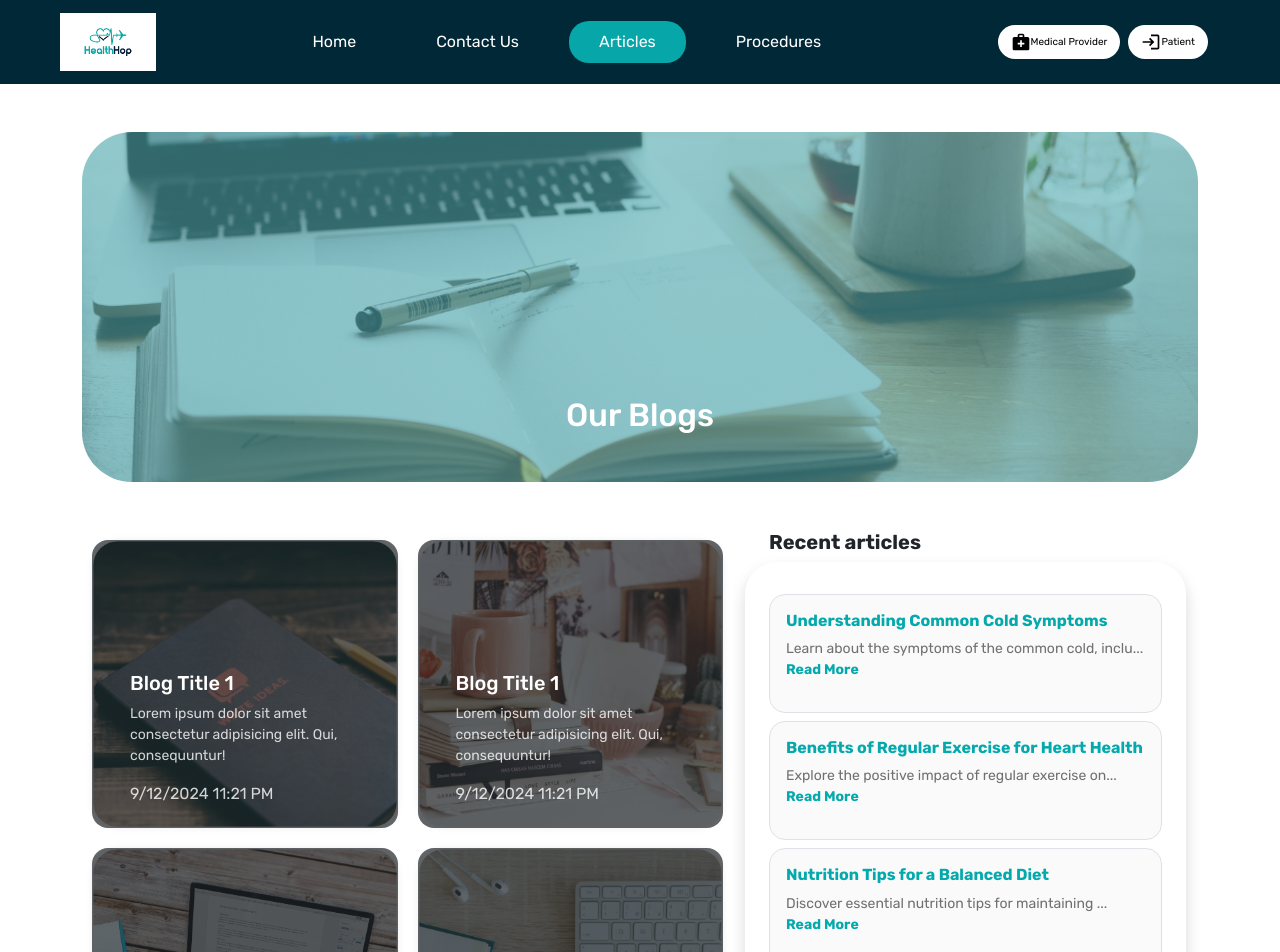
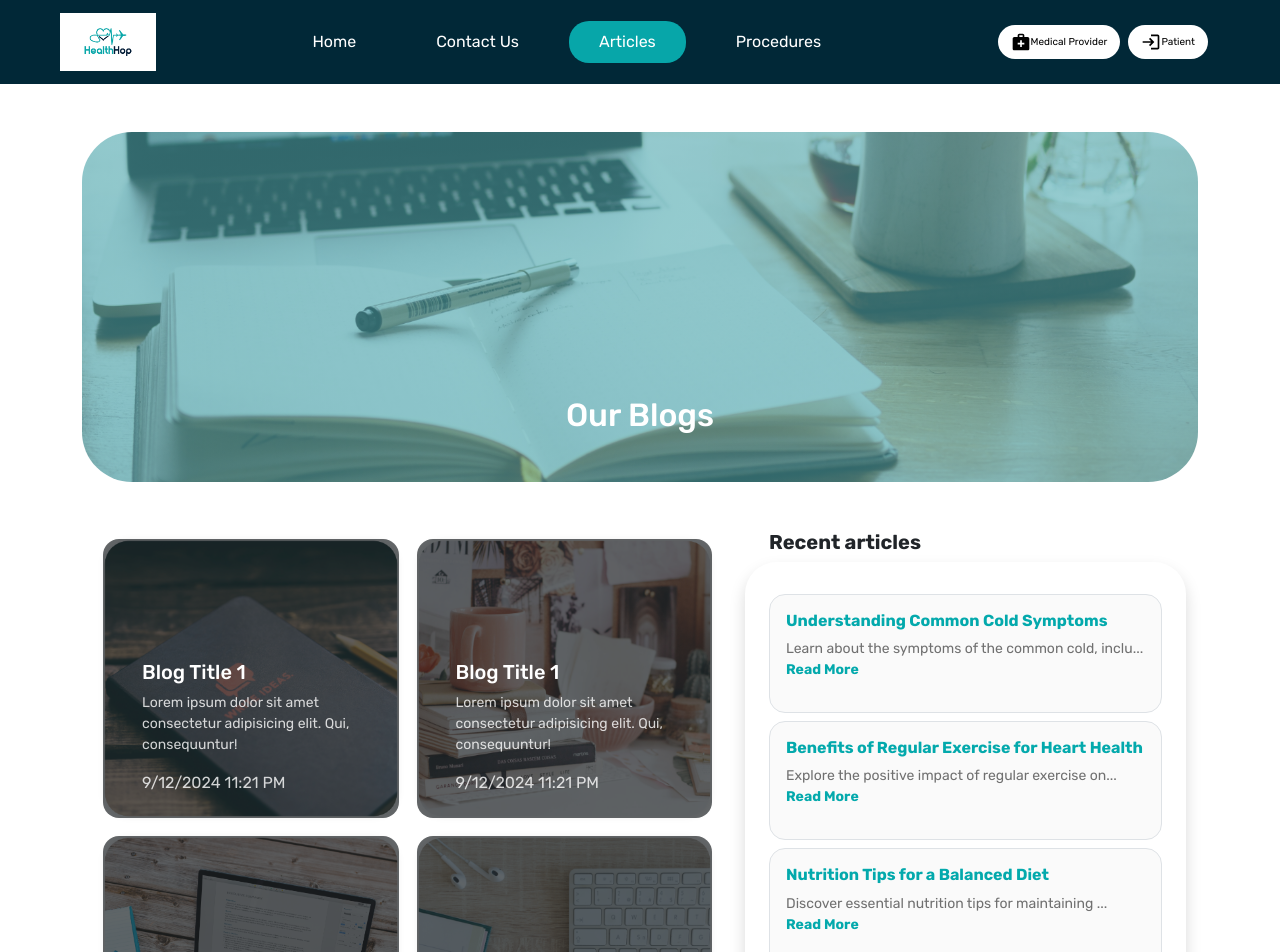
Before and after one commit to soniaFarhan/healthhop, a React (Create React App) app: page /blogs in a window 1280 px wide. Shown: the top 952 px of the page. Built offline with nearby package versions, Linux system fonts and the light colour scheme.

Commit message:
changings

```diff
--- a/src/App.css
+++ b/src/App.css
@@ -478,3 +478,6 @@ select.bg-select option{
 .gradient-btn{
   background-image: linear-gradient(to right,rgb(7,165,168), rgb(0,26,53));
 }
+.bor-bn{
+  border: 1px solid rgb(7,166,169) !important;
+}
--- a/src/pages/ContactUs.jsx
+++ b/src/pages/ContactUs.jsx
@@ -105,8 +105,8 @@ export const ContactUs = () => {
             </div>
 
                 <div class="input-group d-flex justify-content-center">
-                <div class="form-outline col-md-4 col-sm-6 col-12">
-                    <input type="search" id="form1" class="form-control" placeholder='ENTER YOUR EMAIL ADDRESS' />
+                <div class="form-outline col-md-4 col-sm-6 col-12 fs_14px">
+                    <input type="search" id="form1" class="form-control" placeholder='Enter your email address' />
                     {/* <label class="form-label" for="form1">Search</label> */}
                 </div>
                 <button type="button" class="btn btn_green mt-sm-0 mt-2">
--- a/src/pages/HealthJourney.jsx
+++ b/src/pages/HealthJourney.jsx
@@ -54,7 +54,7 @@ export const HealthJourney = () => {
         <h3>
             Medical Providers Picked for you
         </h3>
-        <p className='fs_14px w-75 me-md-5 pe-md-5 fw-medium'>
+        <p className='fs_14px w-75 me-md-5 pe-md-5'>
             We've picked the top medical providers for your procedure. We only work with
             the best of the best to ensure top-care and safety from the beginning of your
             journey until the end.
--- a/src/pages/LearnMore.jsx
+++ b/src/pages/LearnMore.jsx
@@ -56,31 +56,31 @@ export const LearnMore = () => {
           name: "Dr. Smith",
           procedure: "Facial Rejuvenation",
           description: "Dr. Smith is a highly skilled surgeon with a passion for helping patients achieve their desired look through facial rejuvenation procedures.",
-          imageSrc: require("../assets/md-1.jpg")
+          imageSrc: require("../assets/pleased-young-female-doctor-wearing-medical-robe-stethoscope-around-neck-standing-with-closed-posture.png")
         },
         {
           name: "Dr. Johnson",
           procedure: "Breast Augmentation",
           description: "Dr. Johnson specializes in breast augmentation procedures, providing personalized care to help patients enhance their confidence and appearance.",
-          imageSrc: require("../assets/md-2.jpg")
+          imageSrc: require("../assets/pleased-young-female-doctor-wearing-medical-robe-stethoscope-around-neck-standing-with-closed-posture.png")
         },
         {
           name: "Dr. Davis",
           procedure: "Liposuction",
           description: "With years of experience, Dr. Davis is known for delivering outstanding results in liposuction, helping patients achieve a more sculpted physique.",
-          imageSrc: require("../assets/md-3.png")
+          imageSrc: require("../assets/pleased-young-female-doctor-wearing-medical-robe-stethoscope-around-neck-standing-with-closed-posture.png")
         },
         {
           name: "Dr. Williams",
           procedure: "Rhinoplasty",
           description: "Dr. Williams is dedicated to perfecting the art of rhinoplasty, ensuring that patients achieve a harmonious and balanced facial appearance.",
-          imageSrc: require("../assets/md-4.jpg")
+          imageSrc: require("../assets/pleased-young-female-doctor-wearing-medical-robe-stethoscope-around-neck-standing-with-closed-posture.png")
         },
         {
           name: "Dr. Brown",
           procedure: "Tummy Tuck",
           description: "Specializing in tummy tuck procedures, Dr. Brown focuses on helping patients regain confidence and achieve a more contoured abdominal area.",
-          imageSrc: require("../assets/md-5.jpg")
+          imageSrc: require("../assets/pleased-young-female-doctor-wearing-medical-robe-stethoscope-around-neck-standing-with-closed-posture.png")
         }
       ];
 
@@ -178,24 +178,24 @@ export const LearnMore = () => {
                     </button>
                     </div>
 
-                    <div className='d-flex flex-wrap justify-content-between mt-4 cu-color' style={{ borderBottom: '2px solid', }}>
+                    <div className='d-flex overflow-auto text-nowrap justify-content-between mt-4 cu-color' style={{ borderBottom: '2px solid', }}>
                         <p onClick={() => handleTabClick('Overview')} className={activeTab === 'Overview' ? 'active-tab' : ''} style={{cursor:"pointer"}}>
-                            Overview
+                            <span className='mx-2'>Overview</span>
                         </p>
                         <p onClick={() => handleTabClick('Price')} className={activeTab === 'Price' ? 'active-tab' : ''} style={{cursor:"pointer"}}>
-                            Price
+                            <span className='mx-2'>Price</span>
                         </p>
                         <p onClick={() => handleTabClick('Location')} className={activeTab === 'Location' ? 'active-tab' : ''} style={{cursor:"pointer"}}>
-                            Location
+                            <span className='mx-2'>Location</span>
                         </p>
                         <p onClick={() => handleTabClick('Reviews')} className={activeTab === 'Reviews' ? 'active-tab' : ''} style={{cursor:"pointer"}}>
-                        Reviews
+                        <span className='mx-2'>Reviews</span>
                         </p>
                         <p onClick={() => handleTabClick('Staff')} className={activeTab === 'Staff' ? 'active-tab' : ''} style={{cursor:"pointer"}}>
-                        Medical Staff
+                        <span className='mx-2'>Medical Staff</span>
                         </p>
                         <p onClick={() => handleTabClick('Videos')} className={activeTab === 'Videos' ? 'active-tab' : ''} style={{cursor:"pointer"}}>
-                        Gallery
+                        <span className='mx-2'>Gallery</span>
                         </p>
                      </div>
 
@@ -209,7 +209,7 @@ export const LearnMore = () => {
 
 
 
-                    <div className='py-5'>
+                    <div className='py-md-5 py-2'>
                         <h3 className='fw-bold'>
                             Pricing
                         </h3>
@@ -233,7 +233,7 @@ export const LearnMore = () => {
                         </div>
 
                         <div className='d-flex gap-3'>
-                            <button className='btn border py-3 fs_14px' style={{backgroundColor:"#D8F1F2"}}>
+                            <button className='btn bor-bn py-3 fs_14px' >
                                 Get My Package Quote
                             </button>
 
@@ -244,7 +244,7 @@ export const LearnMore = () => {
 
                     </div>
 
-                    <div className='py-5'>
+                    <div className='py-md-5 py-2'>
 
                         <h3 className='fw-bold'>
                             Location
@@ -257,7 +257,7 @@ export const LearnMore = () => {
 
                     </div>
 
-                    <div className='py-5'>
+                    <div className='py-md-5 py-2'>
 
                         <h3 className='fw-bold'>
                             Review
@@ -296,29 +296,29 @@ export const LearnMore = () => {
 
                     </div>
 
-                    <div className='py-5'>
-                    <h3 className='fw-bold'>
+                    <div className='py-md-5 py-2'>
+                    <h3 className='fw-bold mt-5'>
                     Medical Staff
                      </h3>
 
                      {
                         doctorData.map((doctor, index) => (
-                            <div key={index} className='d-flex gap-2 align-items-center p-2 rounded my-2' style={{backgroundColor:"#F9F9F9"}}>
-                            <div style={{width:"10rem"}}>
-                                <img className='img-fluid' src={doctor.imageSrc} alt="imge" />
-                            </div>
-                            <div>
-                                <h4>{doctor.name}</h4>
-                                <p className='mb-0 fs_10px text-muted'>{doctor.procedure}</p>
-                                <p className='mb-0 fs_14px'>{doctor.description}</p>
-                            </div>
+                            <div key={index} className='d-flex row  align-items-center p-2 rounded my-2' style={{ backgroundColor: "#F9F9F9"}}>
+                                <div className='col-lg-3 col-sm-4 col-5'>
+                                    <img className='w-100 h-100 object-fit-contain' src={doctor.imageSrc} alt="imge" />
+                                </div>
+                                <div className='col-lg-9 col-sm-8 col-7'>
+                                    <h4>{doctor.name}</h4>
+                                    <p className='mb-0 fs_10px text-muted'>{doctor.procedure}</p>
+                                    <p className='mb-0 fs_14px'>{doctor.description}</p>
+                                </div>
                             </div>
                         ))
                         }
 
                     </div>
 
-                    <div className='py-5'>
+                    <div className='py-md-5 py-2'>
 
                     <h3 className='fw-bold'>
                     Gallery
@@ -326,21 +326,21 @@ export const LearnMore = () => {
 
                           <div className='my-4 '>
                               <div className=' row'>
-                                  <div className='col-md-6'>
+                                  <div className='col-md-4 col-6'>
                                       <img className='w-100 h-100 rounded-5' style={{objectFit:"fill"}} src={require("../assets/video-1.jpg")} alt="" />
                                   </div>
 
-                                  <div  className='col-md-6 mt-md-0 mt-3'>
+                                  <div  className='col-md-4 col-6 mt-md-0 mt-3'>
                                       <img className='w-100 h-100 rounded-5' style={{objectFit:"fill"}}  src={require("../assets/video-2.jpg")} alt="" />
                                   </div>
                               </div>
 
                               <div className=' my-3 row'>
-                                  <div  className='col-md-6'>
+                                  <div  className='col-md-4 col-6'>
                                       <img className='w-100 h-100 rounded-5' style={{objectFit:"fill"}}  src={require("../assets/video-3.jpg")} alt="" />
                                   </div>
 
-                                  <div  className='col-md-6 mt-md-0 mt-3'>
+                                  <div  className='col-md-4 col-6 mt-md-0 mt-3'>
                                       <img className='w-100 h-100 ' style={{objectFit:"fill"}}  src={require("../assets/blog-card-2.png")} alt="" />
                                   </div>
                               </div>
--- a/src/pages/OurBlogs.jsx
+++ b/src/pages/OurBlogs.jsx
@@ -78,22 +78,24 @@ export const OurBlogs = () => {
 
         <div className="container">
             <div className="row my-5">
-              <div className='col-md-7 d-flex flex-wrap justify-content-center px-0'>
+              <div className='col-md-7 '>
+                <div className='d-flex flex-wrap justify-content-center  px-0'>
+
                 {cardData.map((card, index) => (
-                <div key={index} className="col-11 col-sm-8 col-lg-6">
-                    <div className="card border-0 ">
-                      <div className=''>
-                      <img width={"100%"} className="card-img img-fluid position-relative" src={card.imageSrc} alt={`card image ${index}`} />
-                      <div className='position-absolute rounded-4  bg-dark' style={{opacity:"0.7", top: "10px", right:"10px", left:"10px", bottom:"10px"}}></div>
+                  <div key={index} className="col-11  col-sm-6 col-md-8 col-lg-6" >
+                    <div className="card border-0 h-100">
+                        <img width={"100%"} className="card-img h-100 position-relative" src={card.imageSrc} alt={`card image ${index}`} />
+                        <div className='position-absolute rounded-4  bg-dark' style={{ opacity: "0.7", top: "9px", right: "9px", left: "9px", bottom: "9px" }}></div>
+
+                      <div className="card-img-overlay text-white d-flex flex-column justify-content-end  px-5 ">
+                        <h5 className="card-title">{card.title}</h5>
+                        <p className="card-text fs_14px" style={{ opacity: "0.8" }}>{card.description}</p>
+                        <p style={{ opacity: "0.8" }}>{card.date}</p>
                       </div>
-                    <div className="card-img-overlay text-white d-flex flex-column justify-content-end  px-5 ">
-                        <h5 className="card-title">{card.title}</h5>
-                        <p className="card-text fs_14px" style={{opacity:"0.8"}}>{card.description}</p>
-                        <p  style={{opacity:"0.8"}}>{card.date}</p>
                     </div>
-                    </div>
+                  </div>
+                ))}
                 </div>
-                ))}
               </div>
 
               <div className='col-md-5 '>
--- a/src/pages/PaymentMethod.jsx
+++ b/src/pages/PaymentMethod.jsx
@@ -7,7 +7,7 @@ export const PaymentMethod = () => {
             <h2 className='fw-bold'>
                 Payment Method
             </h2>
-            <p className='fw-medium'>
+            <p className='fs_14px'>
             Pay your deposit with HealthHop to secure your booking and price" Deposits are fully refundable if you decide to cancel your plans up until 3 days before your procedure." The rest of the payment is due at the discretion of the medical provider. Some will take the payment the day of the procedure and some upon completion.
             </p>
 
--- a/src/pages/Procedures.jsx
+++ b/src/pages/Procedures.jsx
@@ -61,7 +61,7 @@ export const Procedures = () => {
             <h3>
                 Medical Providers Picked for you
             </h3>
-            <p className='fw-medium me-md-5 pe-md-5 w-75'>
+            <p className='fs_14px me-md-5 pe-md-5 w-75'>
             We've picked the top medical providers for your procedure. We only work with the best of the best to ensure top-care and safety from
              the beginning of your journey until the end."
             </p>
```
